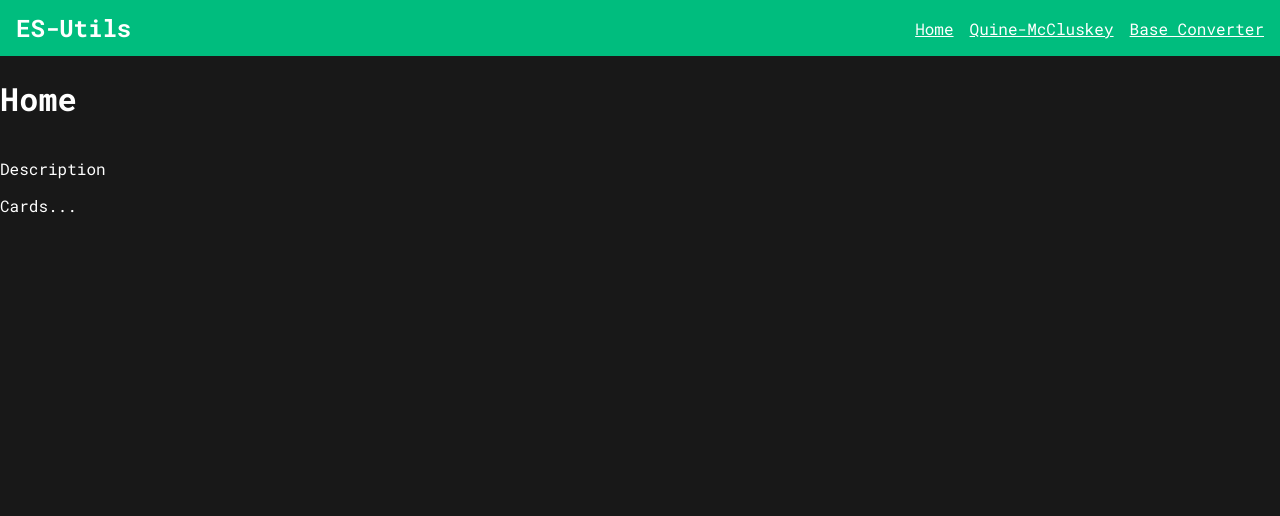
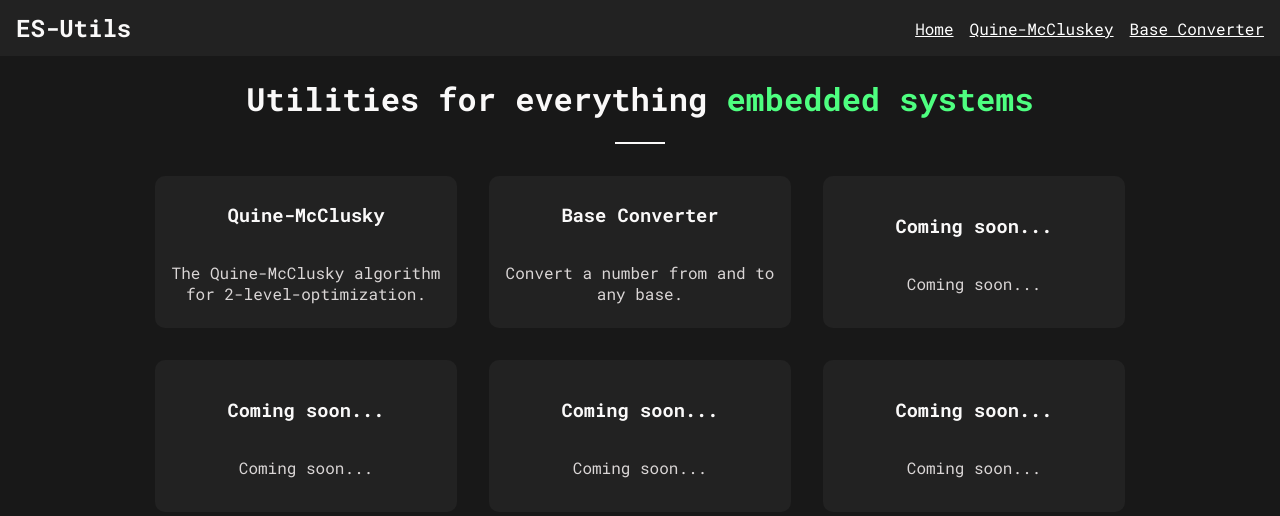
Before and after one commit to tensoid/es-utils, a Vue app: page / in a window 1280 px wide. Shown: the top 516 px of the page. Built offline with nearby package versions, Linux system fonts and the light colour scheme.

Commit message:
fixed bug in base converter + ui enhancements + home page

```diff
--- a/src/assets/main.css
+++ b/src/assets/main.css
@@ -1,39 +1,25 @@
 @import url('https://fonts.googleapis.com/css2?family=Roboto+Mono:ital,wght@0,100..700;1,100..700&display=swap');
 
 :root {
-  --vt-c-white: #ffffff;
-  --vt-c-white-soft: #f8f8f8;
-  --vt-c-white-mute: #f2f2f2;
-
-  --vt-c-black: #181818;
-  --vt-c-black-soft: #222222;
-  --vt-c-black-mute: #282828;
-
-  --vt-c-indigo: #2c3e50;
-
-  --vt-c-divider-light-1: rgba(60, 60, 60, 0.29);
-  --vt-c-divider-light-2: rgba(60, 60, 60, 0.12);
-  --vt-c-divider-dark-1: rgba(84, 84, 84, 0.65);
-  --vt-c-divider-dark-2: rgba(84, 84, 84, 0.48);
-
-  --vt-c-text-light-1: var(--vt-c-indigo);
-  --vt-c-text-light-2: rgba(60, 60, 60, 0.66);
-  --vt-c-text-dark-1: var(--vt-c-white);
-  --vt-c-text-dark-2: rgba(235, 235, 235, 0.64);
+  /* Palette */
+  /* --purple: #c83eff; */
+  --green: #4eff80;
+  --eerie-black: #181818ff;
+  --eerie-black-2: #222222ff;
+  --seasalt: #faf9f9ff;
+  --timberwolf: #dad6d6ff;
 
   /* --------------- */
 
-  --color-green: hsla(160, 100%, 37%, 1);
+  --color-highlight: var(--green);
 
-  --color-background: var(--vt-c-black);
-  --color-background-soft: var(--vt-c-black-soft);
-  --color-background-mute: var(--vt-c-black-mute);
+  --color-background: var(--eerie-black);
+  --color-background-soft: var(--eerie-black-2);
 
-  --color-text: var(--vt-c-text-dark-1);
+  --color-text: var(--seasalt);
+  --color-text-soft: var(--timberwolf);
 
-  --color-table-border: rgb(165, 165, 165);
-
-  --section-gap: 160px;
+  --color-table-border: var(--timberwolf);
 }
 
 #app {
--- /dev/null
+++ b/src/components/FeatureCard.vue
@@ -0,0 +1,40 @@
+<script setup lang="ts">
+defineProps(["title", "description", "route"]);
+</script>
+
+<template>
+  <div @click="$router.push(route)" class="card">
+    <h3 class="title">{{ title }}</h3>
+    <p class="description">{{ description }}</p>
+  </div>
+</template>
+
+<style scoped lang="scss">
+.card {
+  display: flex;
+  flex-direction: column;
+  justify-content: center;
+  align-items: center;
+  border-radius: 10px;
+  background-color: var(--color-background-soft);
+  width: 300px;
+  height: 150px;
+  cursor: pointer;
+
+  transition: 300ms;
+
+  border: 1px solid transparent;
+
+  &:hover {
+    border: 1px solid var(--color-highlight);
+  }
+
+  .title {
+  }
+
+  .description {
+    color: var(--color-text-soft);
+    text-align: center;
+  }
+}
+</style>
--- a/src/components/Navbar.vue
+++ b/src/components/Navbar.vue
@@ -15,7 +15,7 @@
     display: flex;
     justify-content: space-between;
     align-items: center;
-    background-color: var(--color-green);
+    background-color: var(--color-background-soft);
     height: 3.5rem;
     padding: 0 1rem 0 1rem;
 
--- a/src/views/BaseConverterView.vue
+++ b/src/views/BaseConverterView.vue
@@ -1,8 +1,14 @@
 <script setup lang="ts">
 import { computed, ref } from "vue";
 
-function convert(fromRadix: number, toRadix: number, value: string): string {
-  return parseInt(value, fromRadix).toString(toRadix);
+function convert(
+  fromRadix: number,
+  toRadix: number,
+  value: string
+): string | undefined {
+  const parsedNum = parseInt(value, fromRadix);
+  if (isNaN(parsedNum)) return undefined;
+  return parsedNum.toString(toRadix);
 }
 
 const value = ref("0");
@@ -10,25 +16,38 @@ const fromRadix = ref(10);
 const toRadix = ref(16);
 
 const convertedValue = computed(() => {
-  let convertedValue = convert(fromRadix.value, toRadix.value, value.value);
-  if(isNaN(parseInt(convertedValue))) return "undefined";
+  const input = value.value.replace(/\s/g, "");
+  if (input == "") return "0";
+  let convertedValue = convert(fromRadix.value, toRadix.value, input);
+  if (convertedValue == undefined) return "undefined";
   return convertedValue;
 });
-
 </script>
 
 <template>
   <div class="page-wrapper">
-    <h1>Base Converter</h1>
+    <h1><span style="color: var(--color-highlight);">Base</span> Converter</h1>
     <div class="converter-form">
       <label for="value">Enter number</label>
-      <input v-model="value" type="text" id="value">
-      <label for="value">From Base</label>
-      <input v-model="fromRadix" type="number" id="from-radix">
-      <label for="value">To Base</label>
-      <input v-model="toRadix" type="number" id="to-radix">
-      <span>Result</span>
-      <span>{{ convertedValue }}</span>
+      <input v-model="value" type="text" id="value" />
+      <div class="base-selectors">
+        <div class="base-selector">
+          <label for="value">From Base</label>
+          <select v-model="fromRadix" id="from-radix">
+            <option v-for="i in 31" :value="i + 1">{{ i + 1 }}</option>
+          </select>
+        </div>
+        <div class="base-selector">
+          <label for="value">To Base</label>
+          <select v-model="toRadix" id="to-radix">
+            <option v-for="i in 31" :value="i + 1">{{ i + 1 }}</option>
+          </select>
+        </div>
+      </div>
+      <div class="result">
+        <span >Result</span>
+        <span>{{ convertedValue }}</span>
+      </div>
     </div>
   </div>
 </template>
@@ -44,19 +63,50 @@ const convertedValue = computed(() => {
 }
 
 .converter-form {
-  height: 50vh;
-  width: 20vw;
+  height: 70vh;
+  width: 25vw;
   background-color: var(--color-background-soft);
   display: flex;
   align-items: center;
   justify-content: center;
   flex-direction: column;
   border-radius: 10px;
+  color: var(--color-text-soft);
+  padding: 2rem;
+  box-sizing: border-box;
 
+  .result {
+    display: flex;
+    flex-direction: column;
+    margin-top: 2rem;
+    align-items: center;
+    border: 1px solid var(--color-highlight);
+    padding: 0.2rem 2rem;
+  }
+
+  .base-selectors {
+    display: flex;
+    width: 100%;
+    gap: 10%;
+
+    .base-selector {
+      display: flex;
+      flex-direction: column;
+      width: 100%;
+    }
+  }
+
+  select,
   input {
-    background-color: transparent;
+    margin-bottom: 1rem;
     border: 1px solid white;
-    margin-bottom: 1rem;
+    background-color: var(--color-background-soft);
+    width: 100%;
+    box-sizing: border-box;
+  }
+
+  option {
+    background-color: var(--color-background-soft);
   }
 }
 </style>
--- a/src/views/HomeView.vue
+++ b/src/views/HomeView.vue
@@ -1,5 +1,42 @@
+<script setup lang="ts">
+import FeatureCard from '../components/FeatureCard.vue'
+</script>
+
 <template>
-  <h1>Home</h1>
-  <p>Description</p>
-  <div>Cards...</div>
+  <div class="page-wrapper">
+    <h1 class="title">Utilities for everything <span style="color: var(--color-highlight);">embedded systems</span></h1>
+    <div class="title-page-divider"></div>
+    <div class="cards-container">
+      <FeatureCard title="Quine-McClusky" route="quine-mcclusky" description="The Quine-McClusky algorithm for 2-level-optimization."></FeatureCard>
+      <FeatureCard title="Base Converter" route="base-converter" description="Convert a number from and to any base."></FeatureCard>
+      <FeatureCard title="Coming soon..." route="/" description="Coming soon..."></FeatureCard>
+      <FeatureCard title="Coming soon..." route="/" description="Coming soon..."></FeatureCard>
+      <FeatureCard title="Coming soon..." route="/" description="Coming soon..."></FeatureCard>
+      <FeatureCard title="Coming soon..." route="/" description="Coming soon..."></FeatureCard>
+    </div>
+  </div>
+
 </template>
+
+<style scoped lang="scss">
+
+.page-wrapper {
+  display: flex;
+  justify-content: center;
+  align-items: center;
+  flex-direction: column;
+}
+
+.cards-container {
+  display: grid;
+  grid-template-columns: 1fr 1fr 1fr;
+  gap: 2rem;
+}
+
+.title-page-divider {
+  width: 50px;
+  height: 2px;
+  background-color: var(--color-text);
+  margin-bottom: 2rem;
+}
+</style>
--- a/src/views/McCluskeyView.vue
+++ b/src/views/McCluskeyView.vue
@@ -210,7 +210,7 @@ onMounted(() => {
       <button @click="renameCurrentCircuit()">Ok</button>
     </div>
 
-    <h1>Quine-McCluskey algorithm</h1>
+    <h1><span style="color: var(--color-highlight);">Quine-McCluskey</span> algorithm</h1>
     <div class="toolbar">
       <ul>
         <li>
@@ -294,10 +294,6 @@ onMounted(() => {
 
 .page-wrapper {
   padding-left: 2rem;
-//   display: flex;
-//   justify-content: center;
-//   align-items: center;
-//   flex-direction: column;
 }
 
 .circuit-name-input-dialog {
@@ -341,12 +337,13 @@ onMounted(() => {
 
     button,
     select {
-      color: white;
+      color: var(--color-text-soft);
       background-color: transparent;
       border: none;
       cursor: pointer;
 
       option {
+        color: var(--color-text-soft);
         background-color: var(--color-background);
         border: none;
       }
```
